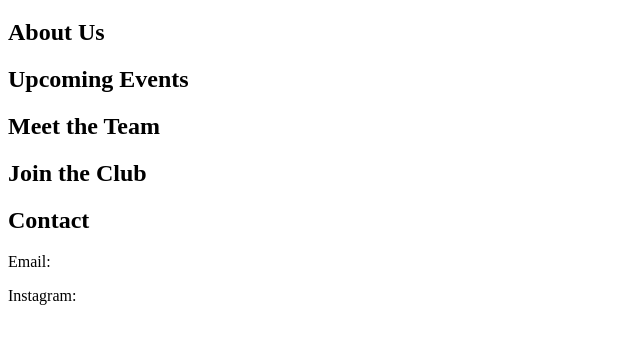
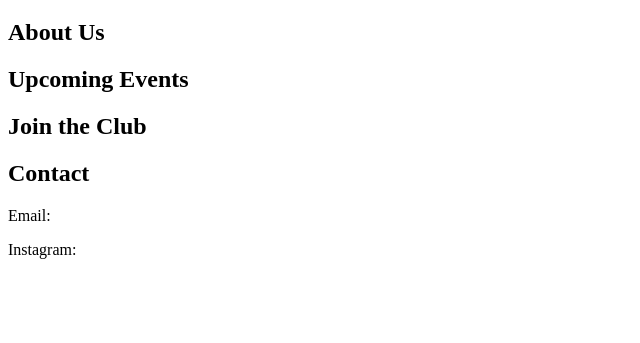
Before and after one commit to irisryz/rhsWeb, a plain HTML site: page index.html in a window 1280 px wide. Shown: the part 61-404 px from the top of the page, without its empty margins (0-640 px from the left). Drawn offline with Linux system fonts and the light colour scheme.

Commit message:
Update index.html

```diff
--- a/index.html
+++ b/index.html
@@ -25,11 +25,6 @@
       </ul>
     </section>
 
-    <section id="members">
-      <h2>Meet the Team</h2>
-
-    </section>
-
     <section id="join">
       <h2>Join the Club</h2>
 
```
